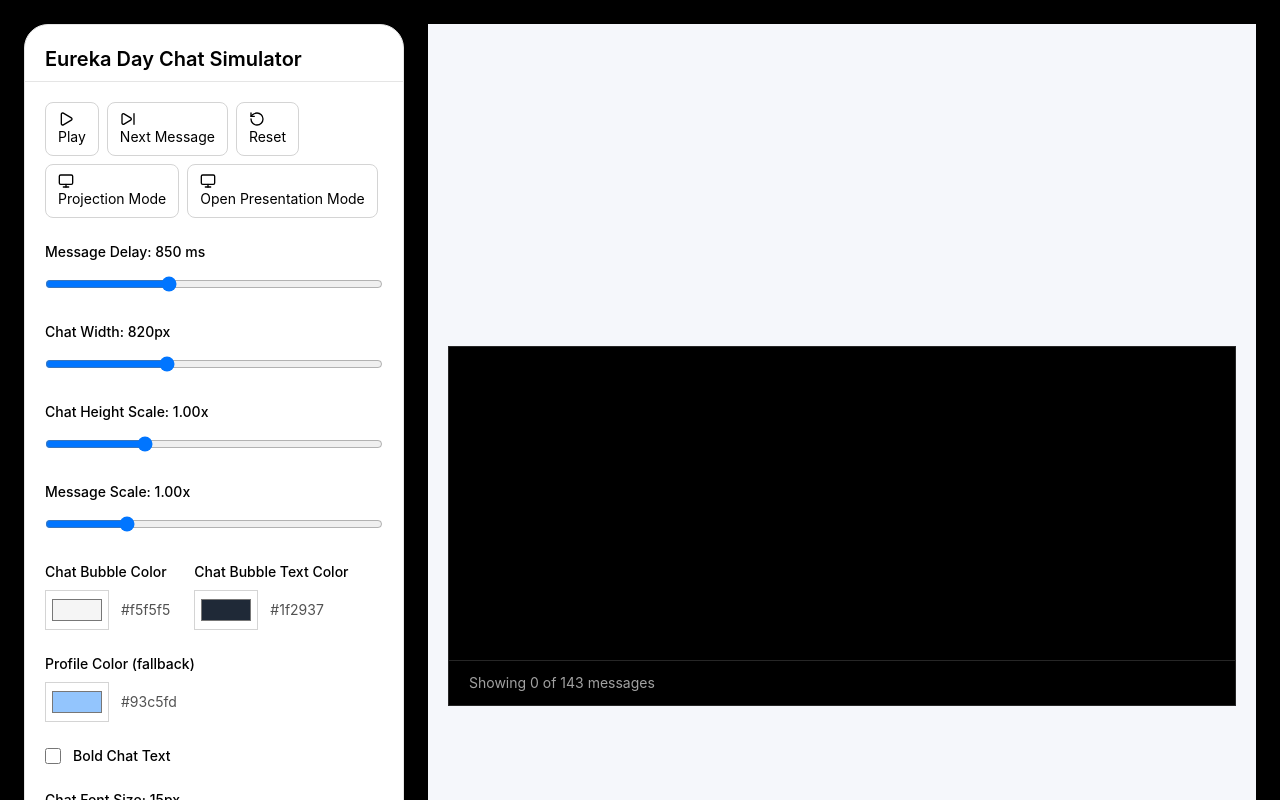
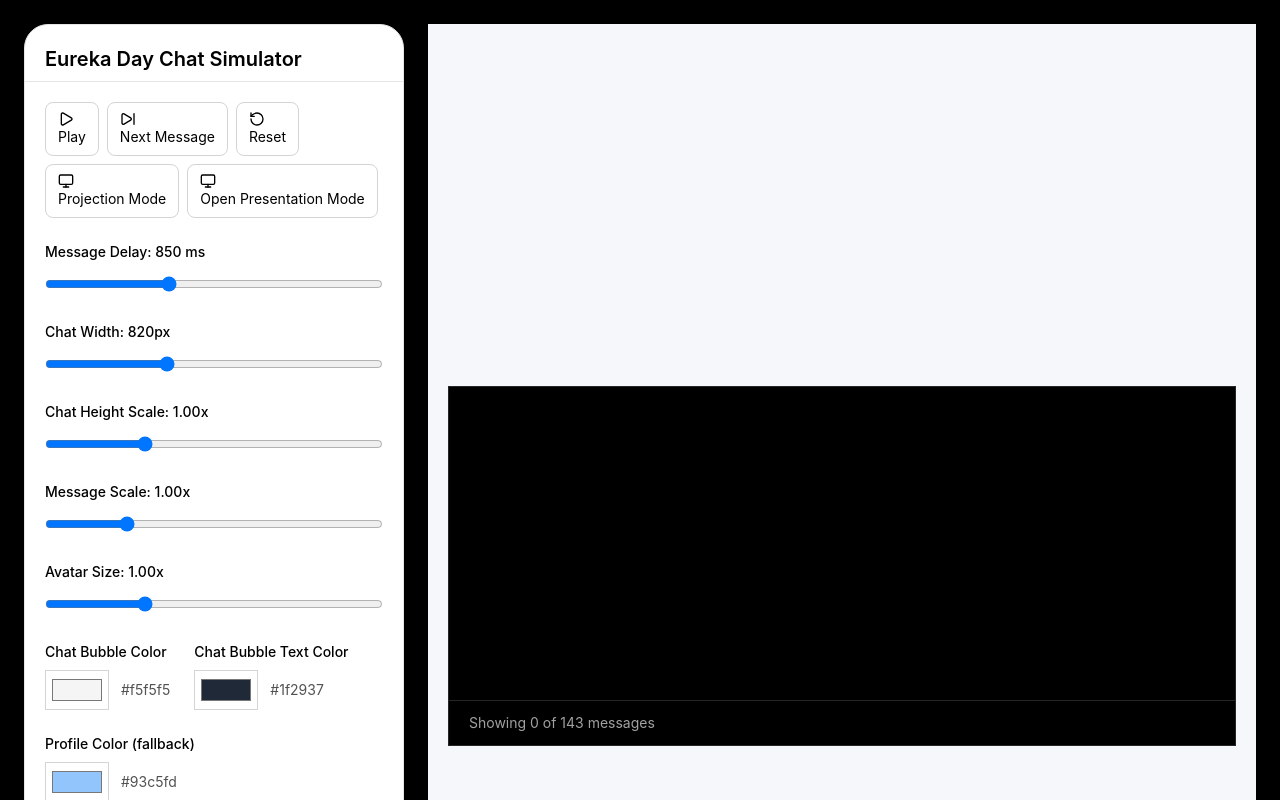
Before and after one commit to caseydalke-hue/Eureka, a React (Vite) app: page / in a window 1280 px wide. Shown: the top 800 px of the page. Built offline with nearby package versions, Linux system fonts and the light colour scheme.

Commit message:
add avatar size slider

```diff
--- a/src/App.tsx
+++ b/src/App.tsx
@@ -67,6 +67,7 @@ type SharedPresentationState = {
   nameFontSize: number;
   chatHeightScale: number;
   messageScale: number;
+  avatarScale: number;
   chatWidth: number;
   isProjectionMode: boolean;
 };
@@ -359,16 +360,18 @@ function AvatarCircle({
   name,
   profileColor,
   messageScale,
+  avatarScale = 1,
   loadedAvatars,
   large = false,
 }: {
   name: string;
   profileColor: string;
   messageScale: number;
+  avatarScale?: number;
   loadedAvatars: Set<string>;
   large?: boolean;
 }) {
-  const size = (large ? 44 : 40) * messageScale;
+  const size = (large ? 44 : 40) * messageScale * avatarScale;
   const avatarLoaded = loadedAvatars.has(name);
 
   return (
@@ -400,7 +403,7 @@ function AvatarCircle({
             display: "flex",
             alignItems: "center",
             justifyContent: "center",
-            fontSize: `${(large ? 14 : 12) * messageScale}px`,
+            fontSize: `${(large ? 14 : 12) * messageScale * Math.max(avatarScale, 0.85)}px`,
             fontWeight: "bold",
           }}
         >
@@ -419,6 +422,7 @@ function renderChatFeed({
   chatHeightScale,
   isProjectionMode,
   messageScale,
+  avatarScale,
   profileColor,
   bubbleColor,
   bubbleTextColor,
@@ -435,6 +439,7 @@ function renderChatFeed({
   chatHeightScale: number;
   isProjectionMode: boolean;
   messageScale: number;
+  avatarScale: number;
   profileColor: string;
   bubbleColor: string;
   bubbleTextColor: string;
@@ -497,6 +502,7 @@ function renderChatFeed({
                       name={message.name}
                       profileColor={profileColor}
                       messageScale={messageScale}
+                      avatarScale={avatarScale}
                       loadedAvatars={loadedAvatars}
                     />
 
@@ -572,6 +578,7 @@ export default function EurekaDayChatSimulator() {
       nameFontSize: 12,
       chatHeightScale: 1,
       messageScale: 1,
+      avatarScale: 1,
       chatWidth: 820,
       isProjectionMode: false,
     }),
@@ -596,6 +603,7 @@ export default function EurekaDayChatSimulator() {
     () => readSharedState(defaultSharedState).chatHeightScale
   );
   const [messageScale, setMessageScale] = useState(() => readSharedState(defaultSharedState).messageScale);
+  const [avatarScale, setAvatarScale] = useState(() => readSharedState(defaultSharedState).avatarScale);
   const [chatWidth, setChatWidth] = useState(() => readSharedState(defaultSharedState).chatWidth);
   const [isProjectionMode, setIsProjectionMode] = useState(
     () => readSharedState(defaultSharedState).isProjectionMode
@@ -667,6 +675,7 @@ export default function EurekaDayChatSimulator() {
         nameFontSize,
         chatHeightScale,
         messageScale,
+        avatarScale,
         chatWidth,
         isProjectionMode,
       }),
@@ -683,6 +692,7 @@ export default function EurekaDayChatSimulator() {
       nameFontSize,
       chatHeightScale,
       messageScale,
+      avatarScale,
       chatWidth,
       isProjectionMode,
     ]
@@ -702,6 +712,7 @@ export default function EurekaDayChatSimulator() {
     setNameFontSize(next.nameFontSize);
     setChatHeightScale(next.chatHeightScale);
     setMessageScale(next.messageScale);
+    setAvatarScale(next.avatarScale);
     setChatWidth(next.chatWidth);
     setIsProjectionMode(next.isProjectionMode);
 
@@ -916,6 +927,7 @@ export default function EurekaDayChatSimulator() {
           chatHeightScale,
           isProjectionMode: true,
           messageScale,
+          avatarScale,
           profileColor,
           bubbleColor,
           bubbleTextColor,
@@ -1023,6 +1035,7 @@ export default function EurekaDayChatSimulator() {
                             name={currentMessage.name}
                             profileColor={profileColor}
                             messageScale={messageScale}
+                            avatarScale={avatarScale}
                             loadedAvatars={loadedAvatars}
                             large
                           />
@@ -1099,6 +1112,19 @@ export default function EurekaDayChatSimulator() {
                       step={0.05}
                       value={[messageScale]}
                       onValueChange={(v: number[]) => setMessageScale(v[0])}
+                    />
+                  </div>
+
+                  <div className="space-y-2">
+                    <div className="text-sm font-medium text-neutral-300">
+                      Avatar Size: {avatarScale.toFixed(2)}x
+                    </div>
+                    <Slider
+                      min={0.6}
+                      max={2}
+                      step={0.05}
+                      value={[avatarScale]}
+                      onValueChange={(v: number[]) => setAvatarScale(v[0])}
                     />
                   </div>
 
@@ -1392,6 +1418,17 @@ export default function EurekaDayChatSimulator() {
               />
             </div>
 
+            <div className="space-y-3">
+              <div className="text-sm font-medium">Avatar Size: {avatarScale.toFixed(2)}x</div>
+              <Slider
+                min={0.6}
+                max={2}
+                step={0.05}
+                value={[avatarScale]}
+                onValueChange={(v: number[]) => setAvatarScale(v[0])}
+              />
+            </div>
+
             <div className="flex flex-wrap items-start gap-6">
               <div className="space-y-2">
                 <div className="text-sm font-medium">Chat Bubble Color</div>
@@ -1488,6 +1525,7 @@ export default function EurekaDayChatSimulator() {
           chatHeightScale,
           isProjectionMode,
           messageScale,
+          avatarScale,
           profileColor,
           bubbleColor,
           bubbleTextColor,
```
